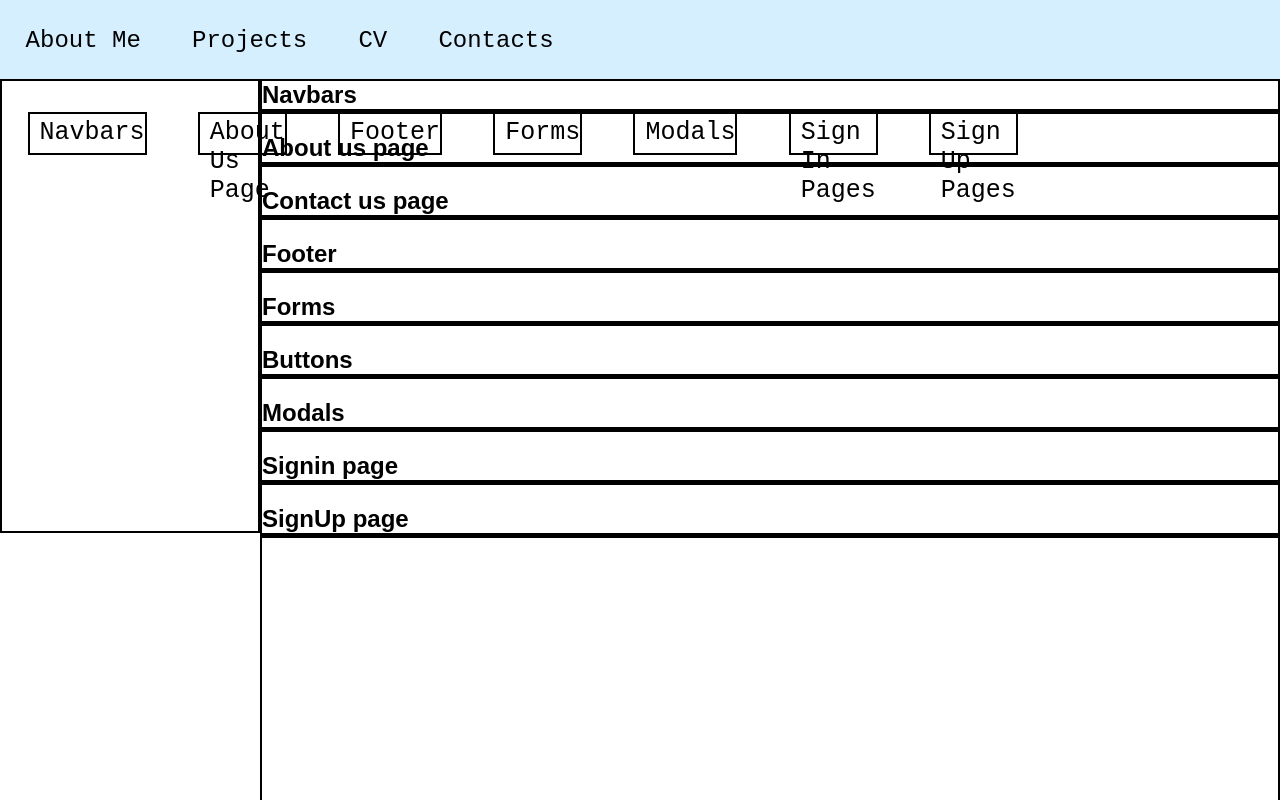
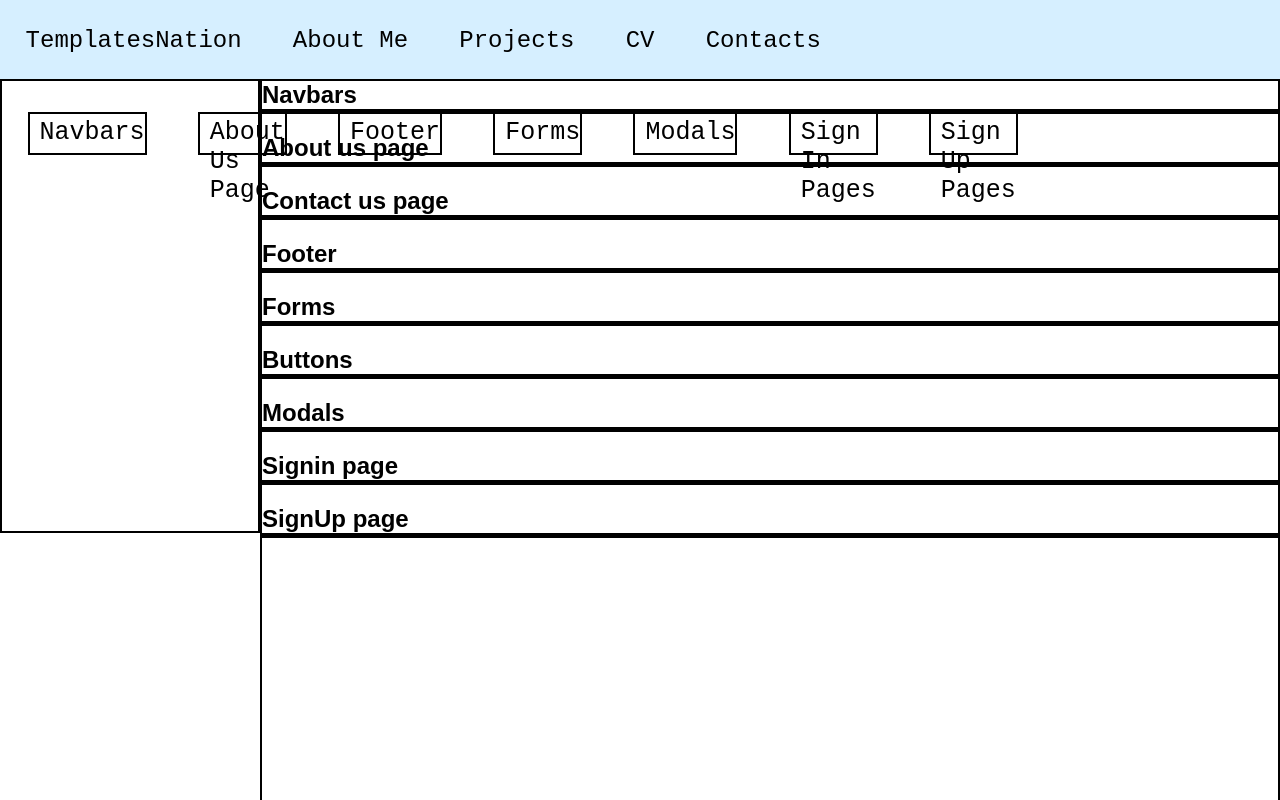
Before and after one commit to arunn0909/TemplatesNation, a plain HTML site: page components.html in a window 1280 px wide. Shown: the top 800 px of the page. Drawn offline with Linux system fonts and the light colour scheme.

Commit message:
Logo addded

```diff
--- a/components.html
+++ b/components.html
@@ -21,7 +21,9 @@
 
         <nav>
             <ul>
-                <button>🞬</button>
+                <li>
+                    <a href="index.html">TemplatesNation</a>
+                </li>
               <li>
                 <!-- link one -->
                 <a href="#aboutMe"> About Me </a>
```
Also changed, not shown: index.html (+3 -1 lines), webLayouts.html (+3 -1 lines).
